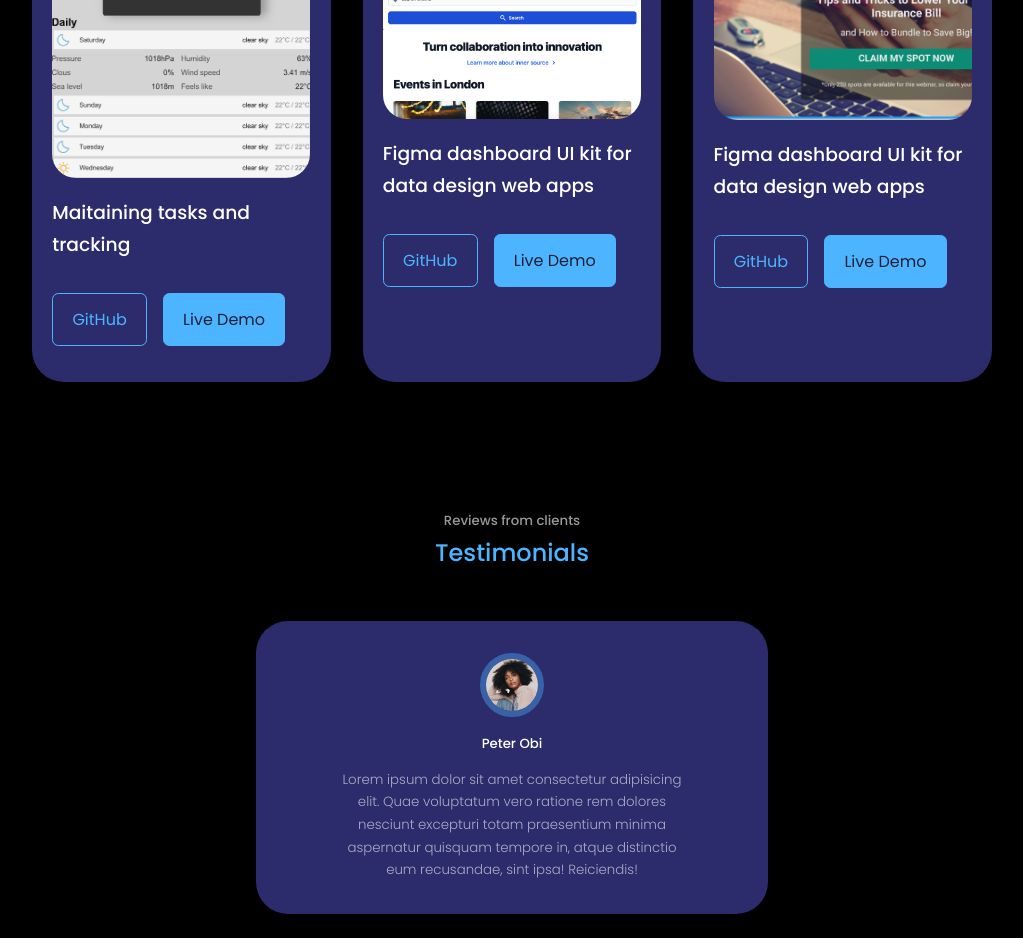
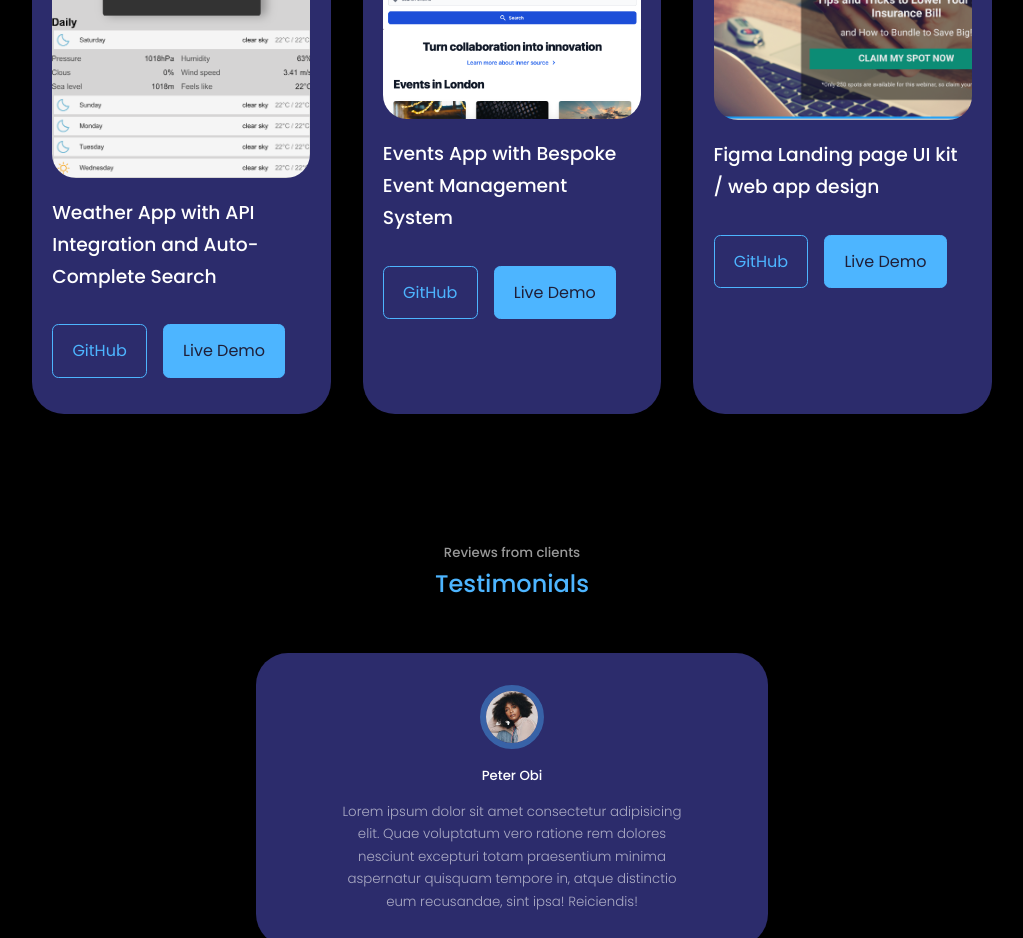
Before and after one commit to Onomavwe/Portfolio-Site, a React (Create React App) app: page / in a window 1280 px wide. Shown: the part 3980-4918 px from the top of the page, without its empty margins (128-1151 px from the left). Built offline with nearby package versions, Linux system fonts and the light colour scheme.

Commit message:
Projects update

```diff
--- a/package.json
+++ b/package.json
@@ -1,5 +1,6 @@
 {
   "name": "personal-portfolio-site",
+  "homepage": "",
   "version": "0.1.0",
   "private": true,
   "dependencies": {
--- a/src/projects/Projects.js
+++ b/src/projects/Projects.js
@@ -20,7 +20,7 @@ const data = [
     image: IMG2,
     title: "Personal Portfolio Website - Old Version",
     github: "https://github.com/Onomavwe/onomavwe.github.io",
-    demo: "https://brilliant-maamoul-4a5ba3.netlify.app/",
+    demo: "https://onomavwe.github.io",
   },
   {
     id: 3,
@@ -32,21 +32,21 @@ const data = [
   {
     id: 4,
     image: IMG4,
-    title: "Maitaining tasks and tracking",
+    title: "Weather App with API Integration and Auto-Complete Search",
     github: "https://github.com",
     demo: "https://onomavwe.github.io",
   },
   {
     id: 5,
     image: IMG5,
-    title: "Figma dashboard UI kit for data design web apps",
-    github: "https://github.com",
+    title: "Events App with Bespoke Event Management System",
+    github: "https://github.com/Onomavwe/Events-App",
     demo: "https://onomavwe.github.io",
   },
   {
     id: 6,
     image: IMG6,
-    title: "Figma dashboard UI kit for data design web apps",
+    title: "Figma Landing page UI kit / web app design",
     github: "https://github.com",
     demo: "https://onomavwe.github.io",
   },
```
